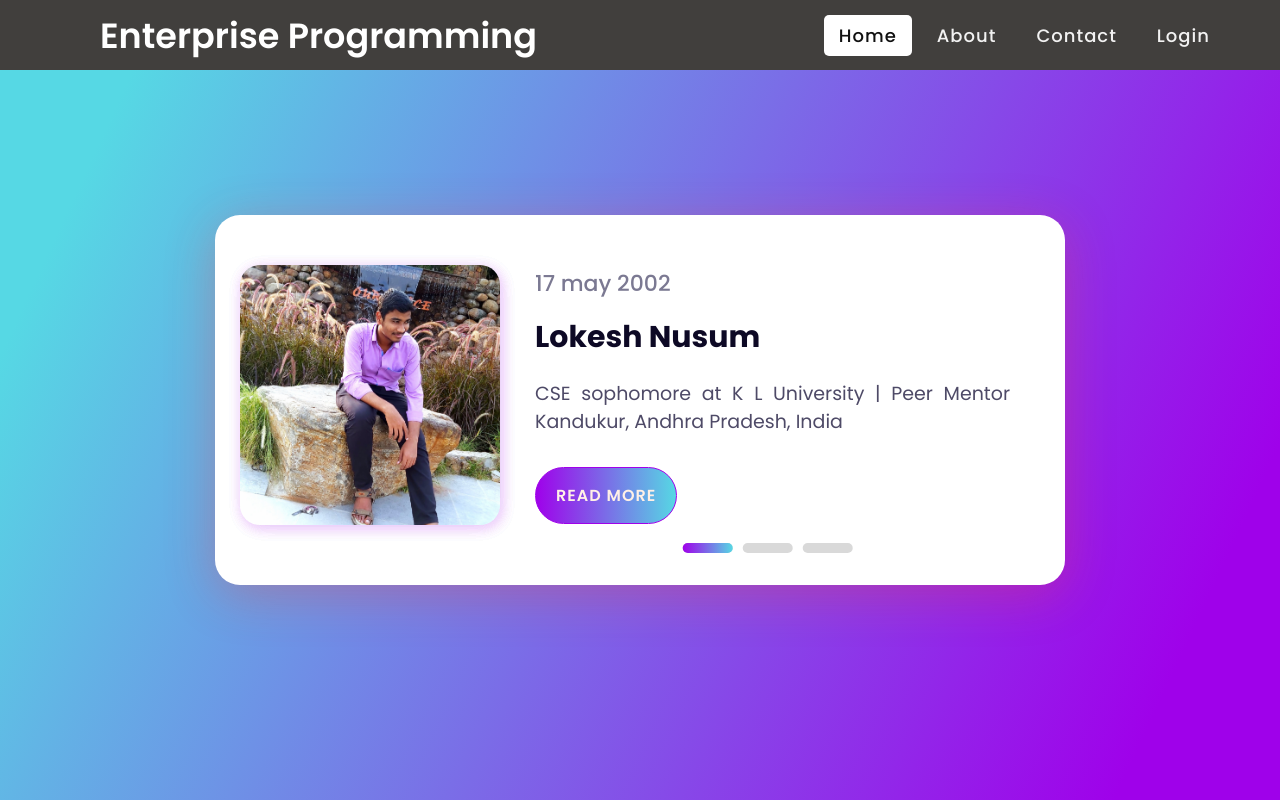
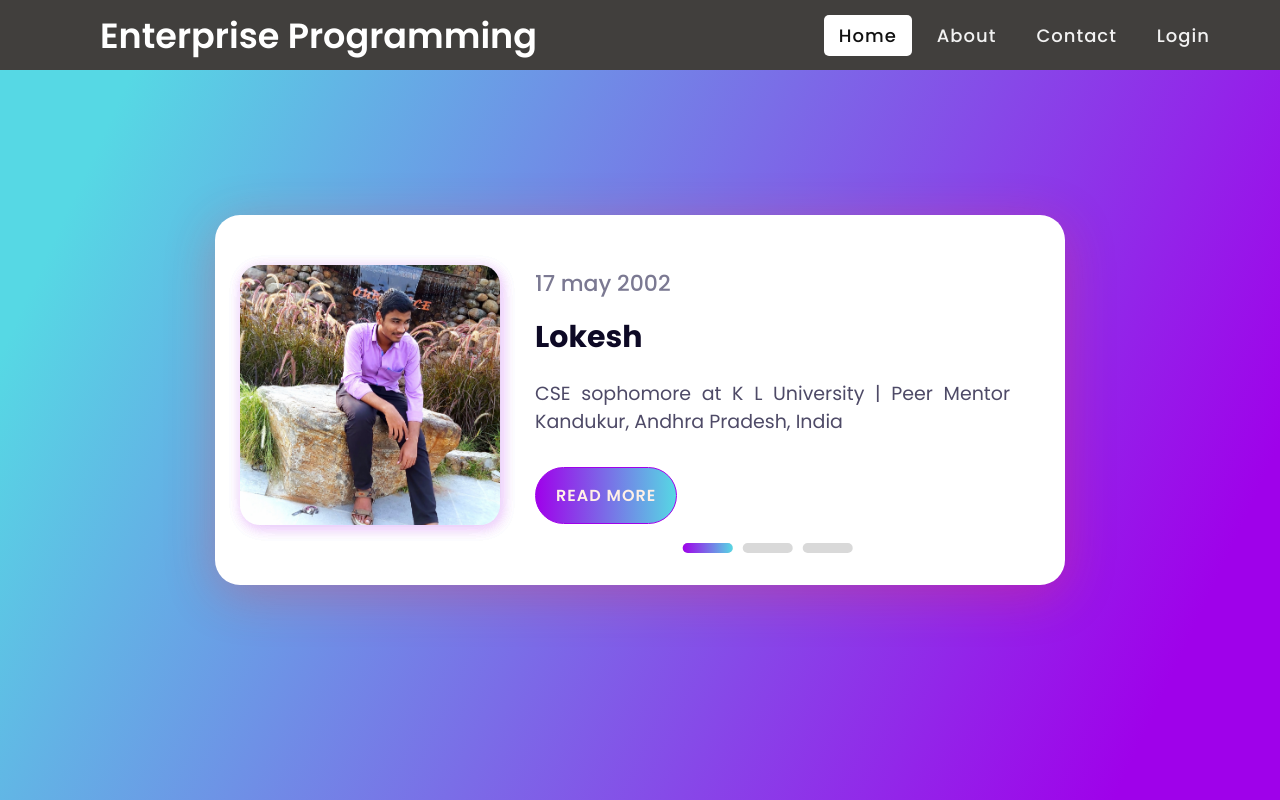
Before and after one commit to LokeshNusum405/EnterpriseProgramming-Project, a plain HTML site: page index.html in a window 1280 px wide. Drawn offline with Linux system fonts and the light colour scheme.

Commit message:
Sample Commit

```diff
--- a/index.html
+++ b/index.html
@@ -1,7 +1,7 @@
 <html>
 
 <head>
-  <title>EP Project</title>
+  <title>EP </title>
   <meta name="viewport" content="width=device-width, initial-scale=1">
 
 
@@ -42,7 +42,7 @@
       <div class="contentb content-1">
         <span>17 may 2002</span>
         <div class="title">
-          Lokesh Nusum</div>
+          Lokesh </div>
         <div class="text1">
 CSE sophomore at K L University | Peer Mentor
 Kandukur, Andhra Pradesh, India </div>
```
